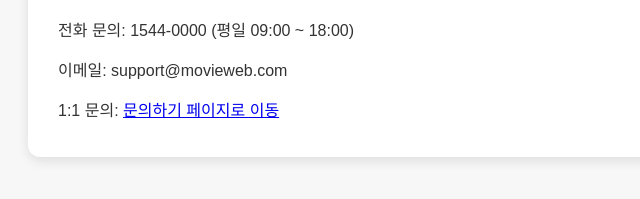
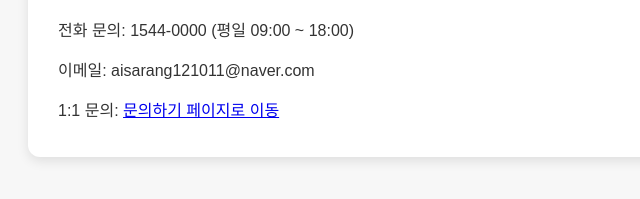
Before and after one commit to kominjae2/kominjae2.github.io, a plain HTML site: page support.html in a window 1280 px wide. Shown: the part 1451-1650 px from the top of the page, 112-752 px from the left. Drawn offline with Linux system fonts and the light colour scheme.

Commit message:
이메일 수정

```diff
--- a/support.html
+++ b/support.html
@@ -65,7 +65,7 @@
   <section class="contact-section">
     <h2>문의하기</h2>
     <p>전화 문의: 1544-0000 (평일 09:00 ~ 18:00)</p>
-    <p>이메일: support@movieweb.com</p>
+    <p>이메일: aisarang121011@naver.com</p>
     <p>1:1 문의: <a href="#">문의하기 페이지로 이동</a></p>
   </section>
 </div>
```
